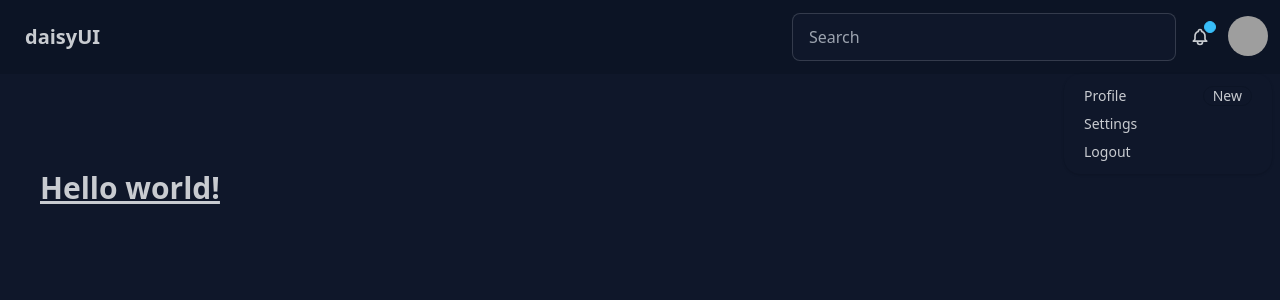
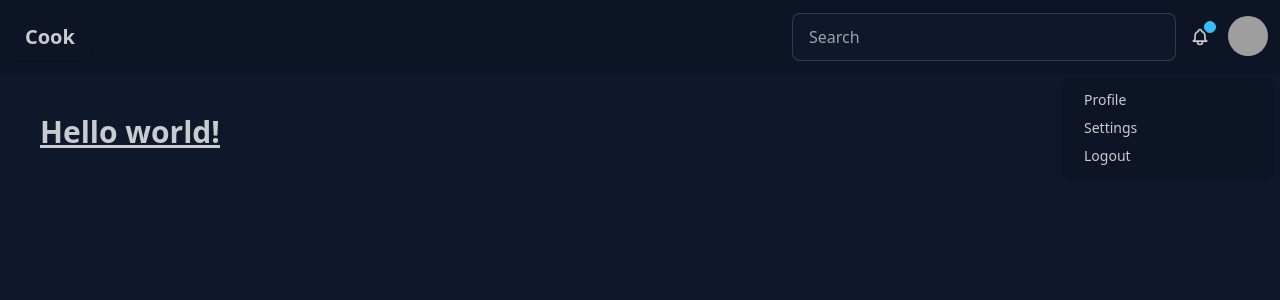
Before and after one commit to Raumain/cook, a React (Vite) app: page / in a window 1280 px wide. Both pictures are taken after a click on the label 1248 px from the left and 36 px from the top of the page. Shown: the top 300 px of the page. Built offline with nearby package versions, Linux system fonts and the light colour scheme; grey boxes are pictures that could not be loaded.

Commit message:
add routes

```diff
--- a/src/Layout/Header.tsx
+++ b/src/Layout/Header.tsx
@@ -1,8 +1,12 @@
+import { Link } from "react-router-dom";
+
 export default function Header() {
   return (
     <div className="navbar bg-base-200 py-3">
       <div className="flex-1">
-        <a className="btn btn-ghost text-xl">daisyUI</a>
+        <Link to="/" className="btn text-xl">
+          Cook
+        </Link>
       </div>
       <div className="flex-none">
         <div className="form-control">
@@ -42,16 +46,13 @@ export default function Header() {
           </label>
           <ul
             tabIndex={0}
-            className="menu menu-sm dropdown-content mt-3 z-[1] p-2 shadow bg-base-100 rounded-box w-52"
+            className="menu menu-sm dropdown-content mt-4 z-[1] p-2 shadow bg-base-200 rounded-lg w-52"
           >
             <li>
-              <a className="justify-between">
-                Profile
-                <span className="badge">New</span>
-              </a>
+              <Link to="profile">Profile</Link>
             </li>
             <li>
-              <a>Settings</a>
+              <Link to="settings">Settings</Link>
             </li>
             <li>
               <a>Logout</a>
--- a/src/Layout/index.tsx
+++ b/src/Layout/index.tsx
@@ -5,7 +5,7 @@ export default function Layout() {
   return (
     <div className="h-screen" data-theme="night">
       <Header />
-      <div className="py-24 px-10">
+      <div className="p-10">
         <Outlet />
       </div>
     </div>
```
Also changed, not shown: src/router/router.tsx (+8 -1 lines).
